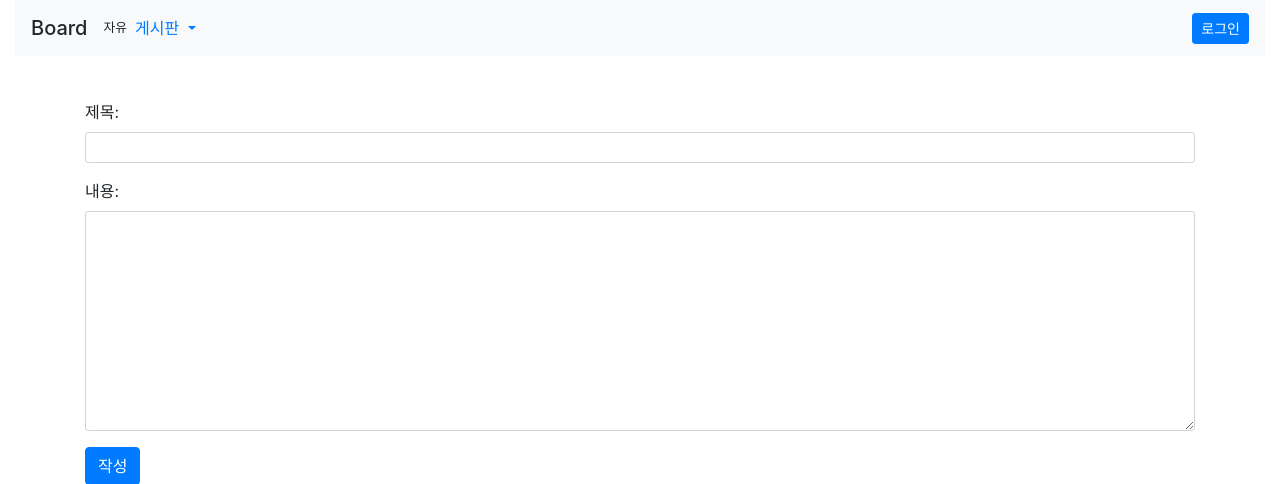
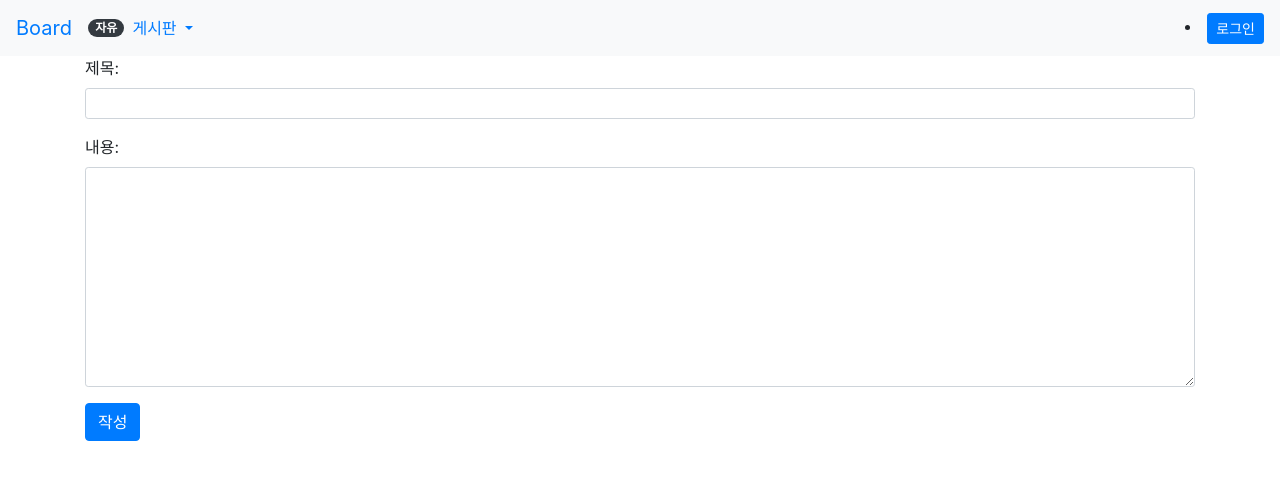
Before and after one commit to dizzyplay/djangoboard, a Django app: template blog/templates/blog/post_form.html in a window 1280 px wide. Shown: the top 484 px of the page. Run offline with Django 3.2, Linux system fonts and the light colour scheme; the template is opened without the code that fills it: values that come from a table or form of the project are taken from there, others are empty; some libraries are stand-ins or nearby versions.

Commit message:
Mod menu bootstrap

```diff
--- a/djangotest/templates/layout.html
+++ b/djangotest/templates/layout.html
@@ -9,7 +9,7 @@
 <body>
 {% if messages %}
   <div class="container-fluid">
-    {%  for message in messages %}
+    {% for message in messages %}
       {% if message.tags == 'error' %}
         <div class="alert alert-warning">
           {{ message }}
@@ -19,21 +19,25 @@
           {{ message }} - {{ request.user }} 님 반갑습니다
         </div>
       {% endif %}
-    {%  endfor %}
+    {% endfor %}
   </div>
 {% endif %}
-<div class="container-fluid" style="height:100px;">
   <nav class="navbar navbar-expand-lg nav-bar-light bg-light">
-        <a class="navbar-brand mb-0 h1" href="{% url 'blog:post_list' %}">Board </a>
+    <a class="navbar-brand" href="{% url 'blog:post_list' %}">Board </a>
     {% if category_title %}
-          <span class="small">{{ category_title }}</span>
+      <span class="badge badge-pill badge-dark">{{ category_title }}</span>
     {% endif %}
+    <button class="navbar-toggler" type="button" data-toggle="collapse" data-target="#navbarSupportedContent"
+            aria-controls="navbarSupportedContent" aria-expanded="false" aria-label="Toggle navigation">
+      <span class="navbar-toggler-icon">Menu</span>
+    </button>
+    <div class="collapse navbar-collapse" id="navbarSupportedContent">
       <ul class="navbar-nav mr-auto">
-                <li class="navitem dropdown">
-                    <a class="nav-link dropdown-toggle" href="#" data-toggle="dropdown">
+        <li class="nav-item dropdown">
+          <a class="nav-link dropdown-toggle" href="#" data-toggle="dropdown" role="button" aria-haspopup="true" aria-expanded="false">
             게시판
           </a>
-                    <div class="dropdown-menu">
+          <div class="dropdown-menu" aria-labelledby="navbarDropdown" >
             <a class="dropdown-item" href="{% url 'blog:post_list' %}?category=자유">자유</a>
             <a class="dropdown-item" href="{% url 'blog:post_list' %}?category=컴퓨터">컴퓨터</a>
             <a class="dropdown-item" href="{% url 'blog:post_list' %}?category=게임">게임</a>
@@ -42,10 +46,10 @@
           </div>
         </li>
       </ul>
-            <div class="pull-right">
+      <li class="inline my-2 my-lg-0">
           {% if user.is_authenticated %}
             <a href="{% url 'users:user_profile' %}" style="text-decoration: none;">
-                        <button class="btn btn-info btn-sm">Profile</button>
+              <button class="btn btn-default btn-sm">Profile</button>
             </a>
             <a href="{% url 'users:logout' %}">
               <button class="btn btn-warning btn-sm">로그아웃</button>
@@ -53,9 +57,9 @@
           {% else %}
             <button id="myBtn" class="btn btn-primary btn-sm">로그인</button>
           {% endif %}
+        </li>
     </div>
   </nav>
-</div>
 {% block content %}
 {% endblock %}
 <script
@@ -87,20 +91,20 @@
   </div>
 </div>
 <script>
-  window.addEventListener('load',function(){
+    window.addEventListener('load', function () {
         let modal = document.getElementById('Modal');
         let mybtn = document.getElementById('myBtn');
-      if(mybtn!==null){
-          mybtn.addEventListener('click',function(){
+        if (mybtn !== null) {
+            mybtn.addEventListener('click', function () {
                 modal.style.display = "block";
-          },false)
+            }, false)
         }
         window.onclick = function (event) {
             if (event.target == modal) {
                 modal.style.display = "none";
             }
         }
-  },false)
+    }, false)
 </script>
 {% block javascript %}
 {% endblock %}
```
Lines whose indentation alone changed are shown as unchanged.
